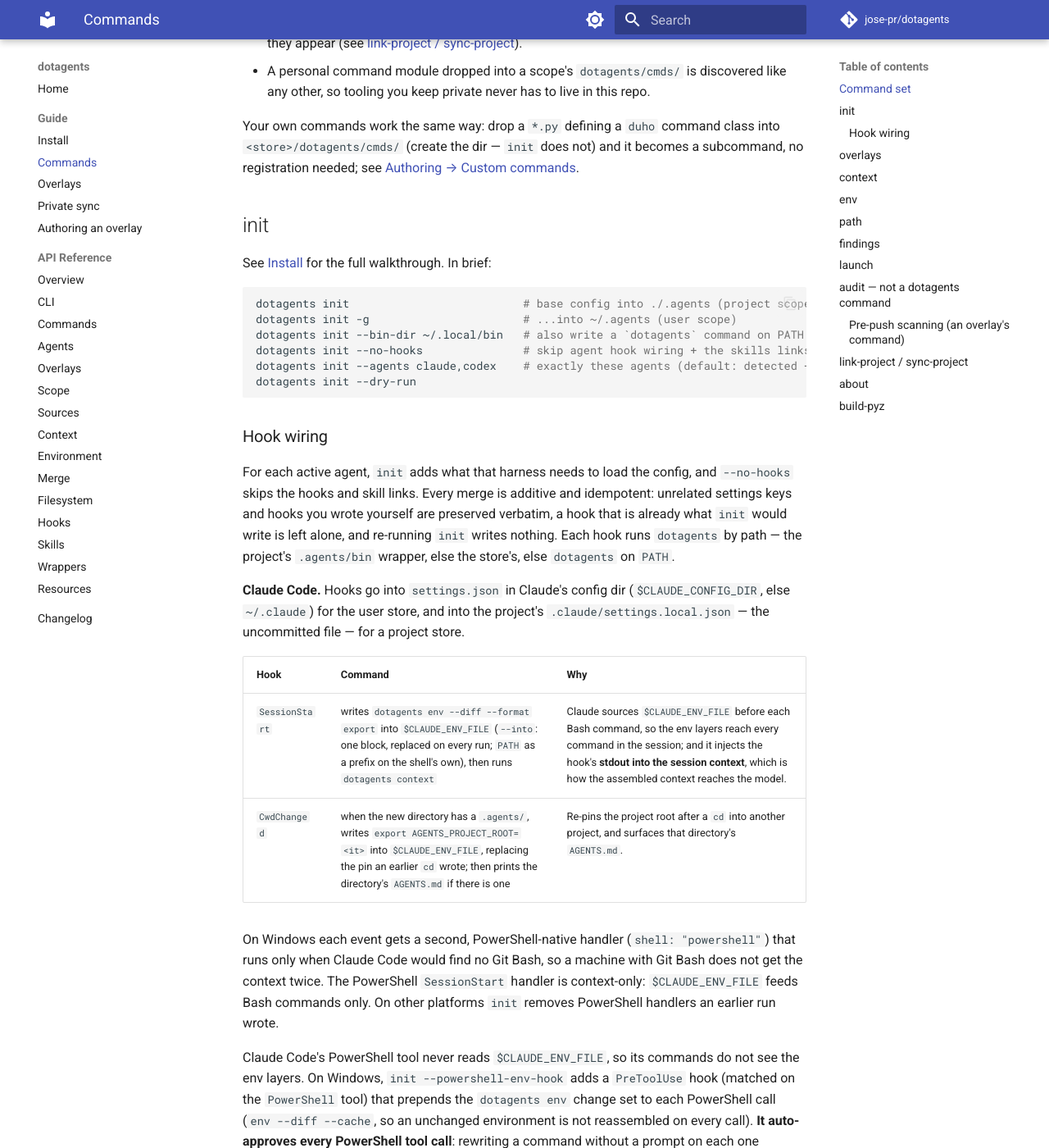
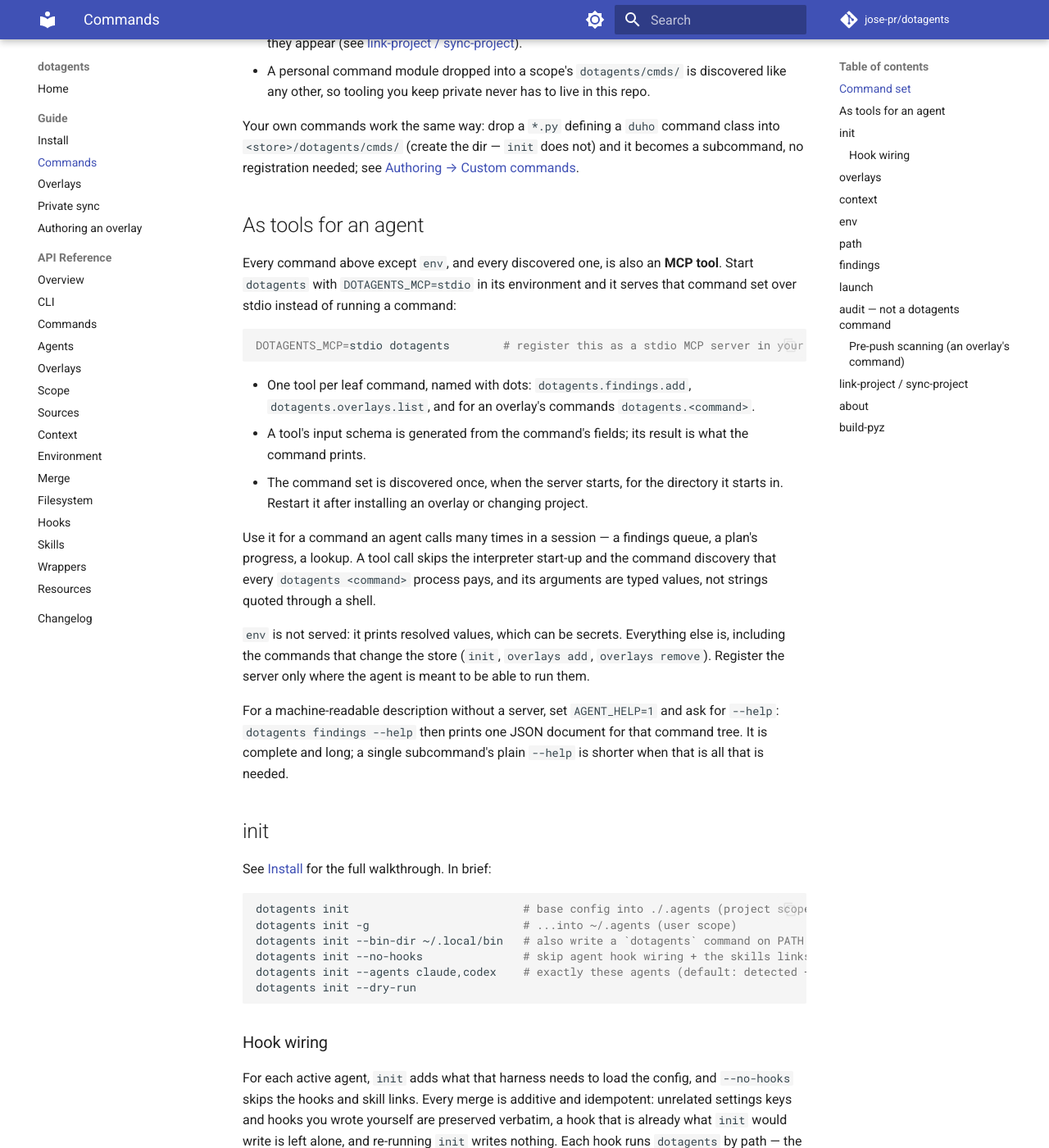
Before and after one commit to jose-pr/dotagents, an MkDocs documentation site: the page built from docs/guide/commands.md, in a window 1280 px wide and 1400 px high, scrolled down 1592 px. Shown: the whole window at 82% size. Built offline with MkDocs 1.6.1 and Material for MkDocs 9.7.7, drawn with Linux system fonts in a browser that asks for light colours; comment, search, counter and statistics services are not loaded.

Commit message:
docs: commands as MCP tools, JSON help, and command modules over loose scripts

````diff
--- a/docs/guide/commands.md
+++ b/docs/guide/commands.md
@@ -58,6 +58,38 @@
 into `<store>/dotagents/cmds/` (create the dir — `init` does not) and it becomes a
 subcommand, no registration needed; see
 [Authoring → Custom commands](authoring.md#custom-commands).
+
+## As tools for an agent
+
+Every command above except `env`, and every discovered one, is also an **MCP tool**.
+Start `dotagents` with `DOTAGENTS_MCP=stdio` in its environment and it serves that
+command set over stdio instead of running a command:
+
+```sh
+DOTAGENTS_MCP=stdio dotagents        # register this as a stdio MCP server in your agent
+```
+
+- One tool per leaf command, named with dots: `dotagents.findings.add`,
+  `dotagents.overlays.list`, and for an overlay's commands `dotagents.<command>`.
+- A tool's input schema is generated from the command's fields; its result is what
+  the command prints.
+- The command set is discovered once, when the server starts, for the directory it
+  starts in. Restart it after installing an overlay or changing project.
+
+Use it for a command an agent calls many times in a session — a findings queue, a
+plan's progress, a lookup. A tool call skips the interpreter start-up and the
+command discovery that every `dotagents <command>` process pays, and its arguments
+are typed values, not strings quoted through a shell.
+
+`env` is not served: it prints resolved values, which can be secrets. Everything
+else is, including the commands that change the store (`init`, `overlays add`,
+`overlays remove`). Register the server only where the agent is meant to be able to
+run them.
+
+For a machine-readable description without a server, set `AGENT_HELP=1` and ask for
+`--help`: `dotagents findings --help` then prints one JSON document for that command
+tree. It is complete and long; a single subcommand's plain `--help` is shorter when
+that is all that is needed.
 
 ## init
 
````
Also changed, not shown: CHANGELOG.md (+8 -0 lines), docs/guide/authoring.md (+19 -0 lines), src/dotagents/AGENTS.md (+10 -0 lines).
